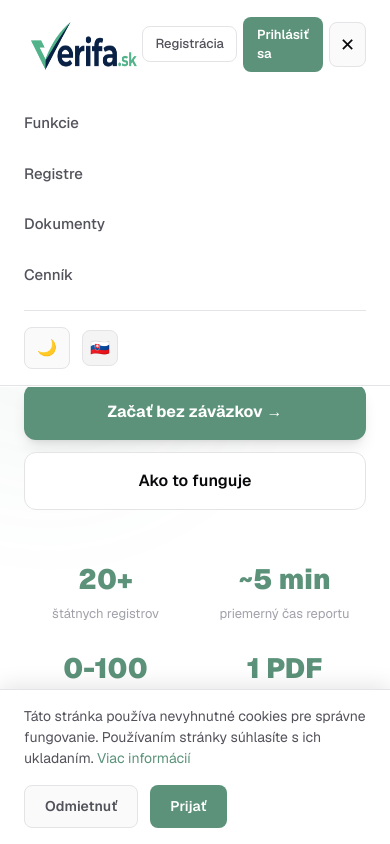
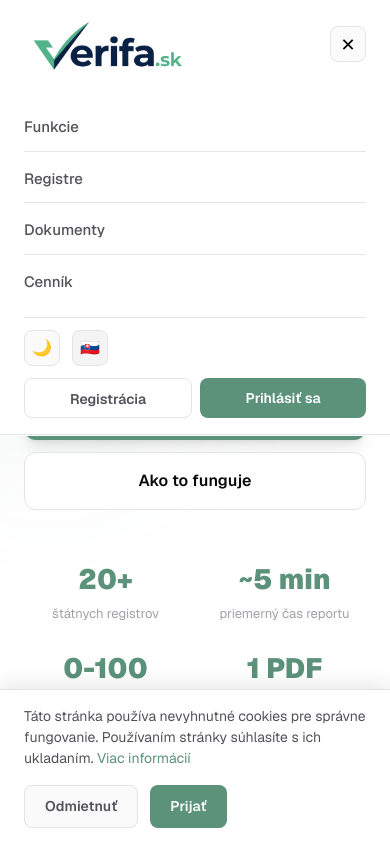
Before and after one commit to dusan02/scripta, a Next.js app in the folder frontend/: page / in a window 390 px wide. Both pictures are taken after a click on the button "Menu". Shown: the top 844 px of the page. Built offline with nearby package versions, Linux system fonts and the light colour scheme.

Commit message:
UI: unify landing nav button heights (36px), move auth buttons to mobile dropdown, refactor app mobile menu (credits, email, logout, theme/lang controls)

```diff
--- a/frontend/src/components/landing/LandingNav.tsx
+++ b/frontend/src/components/landing/LandingNav.tsx
@@ -38,14 +38,14 @@ export default function LandingNav() {
         </Link>
 
         {/* Desktop nav */}
-        <div className="desktop-nav" style={{ alignItems: "center", gap: 24 }}>
-          <a href="#funkcie" style={{ color: "var(--text-secondary)", textDecoration: "none", fontSize: 14, fontWeight: 500 }}>{t("home.navFeatures")}</a>
-          <a href="#registre" style={{ color: "var(--text-secondary)", textDecoration: "none", fontSize: 14, fontWeight: 500 }}>{t("home.navRegistries")}</a>
-          <a href="#ukazka" style={{ color: "var(--text-secondary)", textDecoration: "none", fontSize: 14, fontWeight: 500 }}>{t("nav.dokumenty")}</a>
-          <a href="#pricing" style={{ color: "var(--text-secondary)", textDecoration: "none", fontSize: 14, fontWeight: 500 }}>{t("home.navPricing")}</a>
+        <div className="desktop-nav" style={{ alignItems: "center", gap: 20 }}>
+          <a href="#funkcie" style={{ color: "var(--text-secondary)", textDecoration: "none", fontSize: 14, fontWeight: 500, lineHeight: "36px" }}>{t("home.navFeatures")}</a>
+          <a href="#registre" style={{ color: "var(--text-secondary)", textDecoration: "none", fontSize: 14, fontWeight: 500, lineHeight: "36px" }}>{t("home.navRegistries")}</a>
+          <a href="#ukazka" style={{ color: "var(--text-secondary)", textDecoration: "none", fontSize: 14, fontWeight: 500, lineHeight: "36px" }}>{t("nav.dokumenty")}</a>
+          <a href="#pricing" style={{ color: "var(--text-secondary)", textDecoration: "none", fontSize: 14, fontWeight: 500, lineHeight: "36px" }}>{t("home.navPricing")}</a>
           <button
             onClick={toggle}
-            style={{ background: "var(--surface-hover)", border: "1px solid var(--border)", borderRadius: 8, padding: "8px 10px", cursor: "pointer", fontSize: 16 }}
+            style={{ background: "var(--surface-hover)", border: "1px solid var(--border)", borderRadius: 8, height: 36, width: 36, cursor: "pointer", fontSize: 16, display: "flex", alignItems: "center", justifyContent: "center" }}
             aria-label="Toggle theme"
           >
             {darkMode ? "☀️" : "🌙"}
@@ -58,9 +58,12 @@ export default function LandingNav() {
               textDecoration: "none",
               fontSize: 14,
               fontWeight: 500,
-              padding: "8px 16px",
+              height: 36,
+              padding: "0 16px",
               borderRadius: 8,
               border: "1px solid var(--border)",
+              display: "inline-flex",
+              alignItems: "center",
             }}
           >
             {t("home.navRegister")}
@@ -70,11 +73,14 @@ export default function LandingNav() {
             style={{
               background: "var(--accent)",
               color: "var(--accent-button-text)",
-              padding: "10px 20px",
+              height: 36,
+              padding: "0 20px",
               borderRadius: 8,
               textDecoration: "none",
               fontWeight: 600,
               fontSize: 14,
+              display: "inline-flex",
+              alignItems: "center",
             }}
           >
             {t("home.navLogin")}
@@ -82,38 +88,10 @@ export default function LandingNav() {
         </div>
 
         {/* Mobile nav controls */}
-        <div className="mobile-nav" style={{ alignItems: "center", gap: 6 }}>
-          <Link
-            href="/register"
-            style={{
-              color: "var(--text-secondary)",
-              textDecoration: "none",
-              fontSize: 13,
-              fontWeight: 500,
-              padding: "7px 12px",
-              borderRadius: 8,
-              border: "1px solid var(--border)",
-            }}
-          >
-            {t("home.navRegister")}
-          </Link>
-          <Link
-            href="/login"
-            style={{
-              background: "var(--accent)",
-              color: "var(--accent-button-text)",
-              textDecoration: "none",
-              fontWeight: 600,
-              fontSize: 13,
-              padding: "8px 14px",
-              borderRadius: 8,
-            }}
-          >
-            {t("home.navLogin")}
-          </Link>
+        <div className="mobile-nav" style={{ alignItems: "center", gap: 8 }}>
           <button
             onClick={() => setMobileMenuOpen((v) => !v)}
-            style={{ background: "var(--surface-hover)", border: "1px solid var(--border)", borderRadius: 8, padding: "8px 10px", cursor: "pointer", fontSize: 18, color: "var(--text)" }}
+            style={{ background: "var(--surface-hover)", border: "1px solid var(--border)", borderRadius: 8, height: 36, width: 36, cursor: "pointer", fontSize: 18, color: "var(--text)", display: "flex", alignItems: "center", justifyContent: "center" }}
             aria-label="Menu"
           >
             {mobileMenuOpen ? "✕" : "☰"}
@@ -129,23 +107,61 @@ export default function LandingNav() {
           padding: "16px 24px",
           display: "flex",
           flexDirection: "column",
-          gap: 12,
+          gap: 4,
         }}>
-          <a href="#funkcie" onClick={() => setMobileMenuOpen(false)} style={{ color: "var(--text-secondary)", textDecoration: "none", fontSize: 15, fontWeight: 500, padding: "8px 0" }}>{t("home.navFeatures")}</a>
-          <a href="#registre" onClick={() => setMobileMenuOpen(false)} style={{ color: "var(--text-secondary)", textDecoration: "none", fontSize: 15, fontWeight: 500, padding: "8px 0" }}>{t("home.navRegistries")}</a>
-          <a href="#ukazka" onClick={() => setMobileMenuOpen(false)} style={{ color: "var(--text-secondary)", textDecoration: "none", fontSize: 15, fontWeight: 500, padding: "8px 0" }}>{t("nav.dokumenty")}</a>
-          <a href="#pricing" onClick={() => setMobileMenuOpen(false)} style={{ color: "var(--text-secondary)", textDecoration: "none", fontSize: 15, fontWeight: 500, padding: "8px 0" }}>{t("home.navPricing")}</a>
-          <div style={{ height: 1, background: "var(--border)", margin: "4px 0" }} />
-          <div style={{ display: "flex", alignItems: "center", gap: 12 }}>
+          <a href="#funkcie" onClick={() => setMobileMenuOpen(false)} style={{ color: "var(--text-secondary)", textDecoration: "none", fontSize: 15, fontWeight: 500, padding: "12px 0", borderBottom: "1px solid var(--border)" }}>{t("home.navFeatures")}</a>
+          <a href="#registre" onClick={() => setMobileMenuOpen(false)} style={{ color: "var(--text-secondary)", textDecoration: "none", fontSize: 15, fontWeight: 500, padding: "12px 0", borderBottom: "1px solid var(--border)" }}>{t("home.navRegistries")}</a>
+          <a href="#ukazka" onClick={() => setMobileMenuOpen(false)} style={{ color: "var(--text-secondary)", textDecoration: "none", fontSize: 15, fontWeight: 500, padding: "12px 0", borderBottom: "1px solid var(--border)" }}>{t("nav.dokumenty")}</a>
+          <a href="#pricing" onClick={() => setMobileMenuOpen(false)} style={{ color: "var(--text-secondary)", textDecoration: "none", fontSize: 15, fontWeight: 500, padding: "12px 0" }}>{t("home.navPricing")}</a>
+          <div style={{ height: 1, background: "var(--border)", margin: "8px 0" }} />
+          <div style={{ display: "flex", alignItems: "center", gap: 12, marginBottom: 8 }}>
             <button
               onClick={toggle}
-              style={{ background: "var(--surface-hover)", border: "1px solid var(--border)", borderRadius: 8, padding: "8px 12px", cursor: "pointer", fontSize: 16 }}
+              style={{ background: "var(--surface-hover)", border: "1px solid var(--border)", borderRadius: 8, height: 36, width: 36, cursor: "pointer", fontSize: 16, display: "flex", alignItems: "center", justifyContent: "center" }}
               aria-label="Toggle theme"
             >
               {darkMode ? "☀️" : "🌙"}
             </button>
             <LanguageSwitcher />
           </div>
+          <div style={{ display: "flex", gap: 8 }}>
+            <Link
+              href="/register"
+              onClick={() => setMobileMenuOpen(false)}
+              style={{
+                flex: 1,
+                textAlign: "center",
+                color: "var(--text-secondary)",
+                textDecoration: "none",
+                fontSize: 14,
+                fontWeight: 600,
+                height: 40,
+                lineHeight: "40px",
+                borderRadius: 8,
+                border: "1px solid var(--border)",
+              }}
+            >
+              {t("home.navRegister")}
+            </Link>
+            <Link
+              href="/login"
+              onClick={() => setMobileMenuOpen(false)}
+              style={{
+                flex: 1,
+                textAlign: "center",
+                background: "var(--accent)",
+                color: "var(--accent-button-text)",
+                textDecoration: "none",
+                fontWeight: 600,
+                fontSize: 14,
+                height: 40,
+                lineHeight: "40px",
+                borderRadius: 8,
+              }}
+            >
+              {t("home.navLogin")}
+            </Link>
+          </div>
         </div>
       )}
     </nav>
```
Also changed, not shown: frontend/src/components/NavBar.tsx (+51 -3 lines).
